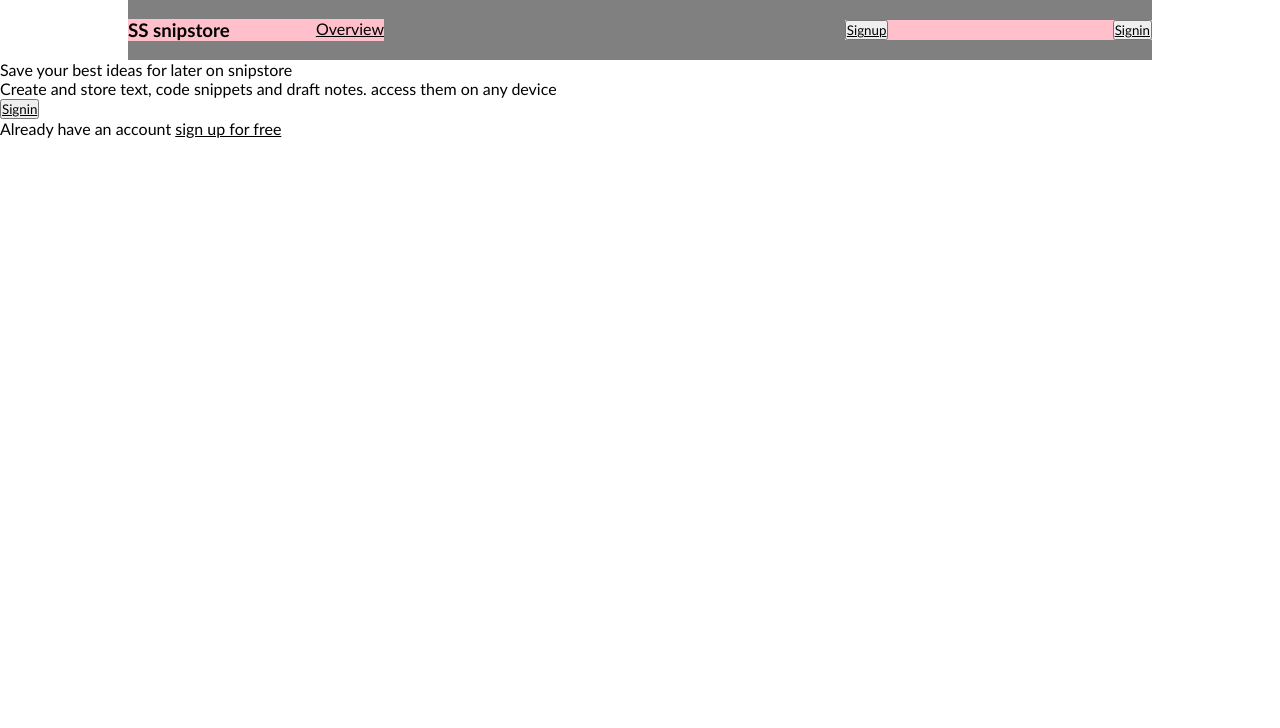
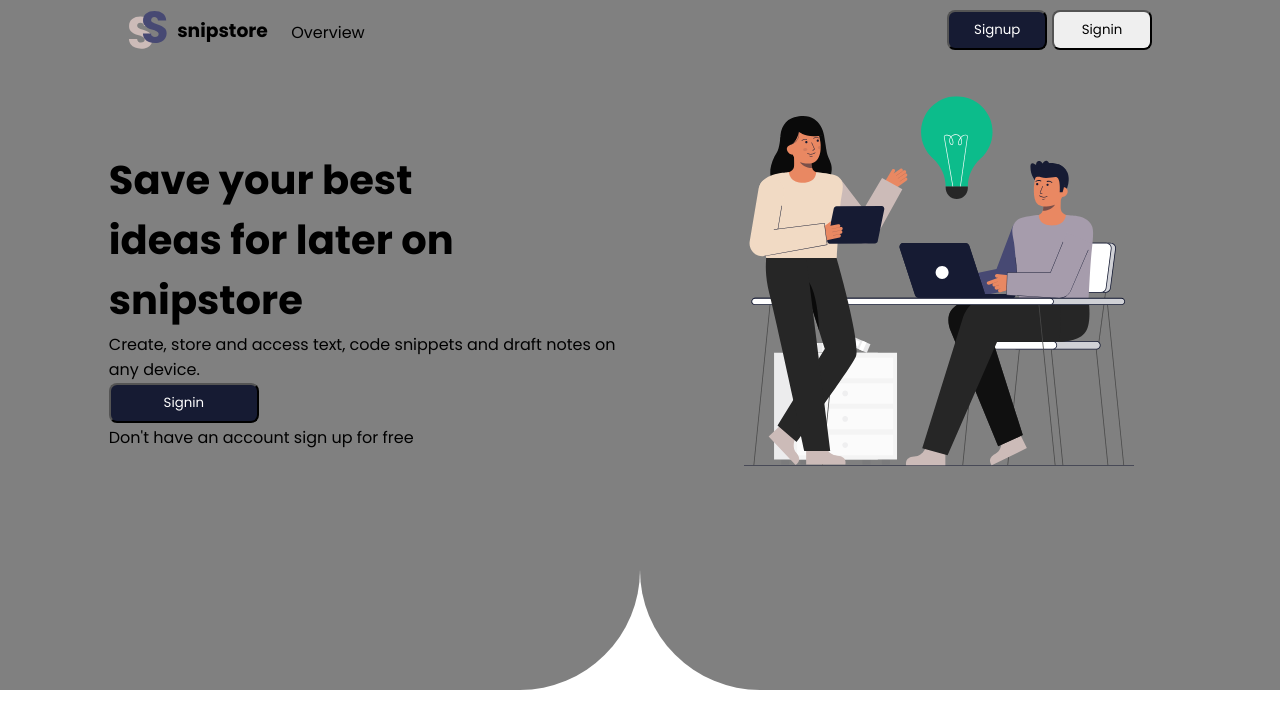
Before and after one commit to Dessira/SnipStore, a React (Create React App) app in the folder snip/: page / in a window 1280 px wide. Shown: the top 728 px of the page. Built offline with nearby package versions, Linux system fonts and the light colour scheme.

Commit message:
Styling and new components

```diff
--- a/snip/src/Home.js
+++ b/snip/src/Home.js
@@ -1,4 +1,5 @@
 import { Link } from "react-router-dom"
+import { ReactComponent as Design } from "./Idea.svg"
 
 import Navbar from './Navbar'
 const Home = () => {
@@ -8,10 +9,18 @@ const Home = () => {
 	return (
 	<div className="Home-page">
 		<Navbar />
-		<p>Save your best ideas for later on snipstore</p>
-		<p>Create and store text, code snippets and draft notes. access them on any device</p>
-		<button><Link to="/sign-in">Signin</Link></button>
-		<p>Already have an account <Link to="/sign-up">sign up for free</Link></p>
+		<div className="top">
+		<div className="top-left">
+			<div className="left-content">
+		<h1 className="head-text">Save your best <br/>ideas for later on <br/>snipstore</h1>
+		<p>Create, store and access text, code snippets and draft notes on any device.</p>
+		<button className="home-sign-in"><Link to="/sign-in">Signin</Link></button>
+		<p>Don't have an account <Link to="/sign-up">sign up for free</Link></p>
+		</div>
+		</div>
+		<div className="top-right"><Design className="home-design"/></div>
+		</div>
+		<div className="bottom"></div>
 
 	</div>
 	);
--- a/snip/src/Navbar.js
+++ b/snip/src/Navbar.js
@@ -1,17 +1,21 @@
 import { Link } from "react-router-dom"
+import { ReactComponent as Logo } from "./Vector.svg"
 
 const Navbar = () => {
 	return (
+		<div className="nav-container">
 		<nav className="navbar">
 		<div className="left-section">
-		<h3>SS snipstore</h3>
+		<Logo/>
+		<h3>snipstore</h3>
 		<a href="/overview">Overview</a>
 		</div>
 		<div className="right-section">
-		<button><Link to="/sign-up">Signup</Link></button>
-		<button><Link to="/sign-in">Signin</Link></button>
+		<button className="sign-up-btn"><Link to="/sign-up">Signup</Link></button>
+		<button className="sign-in-btn"><Link to="/sign-in" >Signin</Link></button>
 		</div>
 		</nav>
+		</div>
 	);
 }
 export default Navbar;
--- a/snip/src/Signin.js
+++ b/snip/src/Signin.js
@@ -1,6 +1,7 @@
 //import { Link } from 'react-router-dom'
 import{ useHistory } from 'react-router-dom'
 import { useState } from "react"
+import { ReactComponent as Logo } from "./Vector.svg"
 
 const Signin = () => {
         const [email, setEmail] = useState("")
@@ -27,17 +28,19 @@ const Signin = () => {
 								   }
 	return (
 	<div className="Signin-page">
-		<h1>SS Snipstore</h1>
-		<h2>Sign into your account</h2>
+      <div className='sign-form'>
+		<h1 className="top-elem"><Logo />Snipstore</h1>
+		<h2 className="top-elem">Sign into your account</h2>
 		<span id="signin_err">User not found please signup</span>
-		<form onSubmit={handleSubmit}>
+		<form onSubmit={handleSubmit} className="form-input">
 		<h3>Email</h3>
-		<input required className="signup" type="email" value={email} onChange={(e) => setEmail(e.target.value)}/>
+		<input required className="inputs" type="email" value={email} onChange={(e) => setEmail(e.target.value)}/>
 		<h3>Password</h3>
-		<input required className="signup" type="password" value={password} onChange={(e) => setPassword(e.target.value)} />
-		<button>signin</button>
+		<input required className="inputs" type="password" value={password} onChange={(e) => setPassword(e.target.value)} />
+		<button className='btn input'>Next</button>
 		</form>
-
+      <p>Sign up instead</p>
+      </div>
 	</div>
 	);
 }
--- a/snip/src/Signup.js
+++ b/snip/src/Signup.js
@@ -1,14 +1,18 @@
 import { useHistory } from "react-router-dom"
 import { useState } from "react"
+import { ReactComponent as Logo } from "./Vector.svg"
 
 const Signup = () => {
 	const [name, setName] = useState("")
 	const [email, setEmail] = useState("")
 	const [password, setPassword] = useState("")
+	const [conpassword, setConpassword] = useState("")
 	const history = useHistory()
 
 	const handleSubmit = (e) => {
-	e.preventDefault()
+		e.preventDefault()
+		if (password == conpassword){
+
 	const user = {name, email, password}
 		fetch('http://127.0.0.1:5000/signup', {
 			method: 'POST',
@@ -17,27 +21,37 @@ const Signup = () => {
 		}).then((response) => response.json())
 		.then((data) => {
 			let id = JSON.stringify(data.id)
-			if (id == "-1"){ document.getElementBy('err').style.display = "inline" }
+			if (id == "-1"){ document.getElementById('err').style.display = "inline" }
 			else{ history.push(`/user/${id}`)}
 		})
 		.catch((err) => {
 			alert(err.message);
 		})
 	}
+		else{
+			document.getElementById(('err')).textContent="Password does not match"
+			document.getElementById('err').style.display = "inline"
+		}
+	}
 	return (
 		<div className="Signup-page">
-		<h1>SnipStore</h1>
+			<div className="sign-form">
+		<h1 className="top-elem"><Logo />SnipStore</h1>
+		<h2 className="top-elem">Create an account</h2>
 		<span id = "err">email has been used</span>
-		<h2>Create an account</h2>
-		<form onsubmit={handleSubmit}>
+		<form onSubmit={handleSubmit} className="form-input">
 		<h3>Name</h3>
 		<input required className="inputs" type="text" value={name} onChange={(e) => setName(e.target.value)}/>
 		<h3>Email</h3>
 		<input required className="inputs" type="email" value={email} onChange={(e) => setEmail(e.target.value)}/>
 		<h3>Password</h3>
 		<input required className="inputs" type="password" value={password} onChange={(e) => setPassword(e.target.value)} />
-		<button>Save</button>
+		<h3>Confirm Password</h3>
+		<input required className="inputs" type="password" value={conpassword} onChange={(e) => setConpassword(e.target.value)} />
+		<button className="btn inputs">Next</button>
 		</form>
+		<p>Sign in instead</p>
+		</div>
 		</div>
 	)
 
--- a/snip/src/index.css
+++ b/snip/src/index.css
@@ -1,8 +1,14 @@
+@import url('https://fonts.googleapis.com/css2?family=Lato:wght@700&family=Poppins:wght@400;700&display=swap');
 *{
 	margin: 0;
 	padding: 0;
-	font-family: 'Gill Sans', 'Gill Sans MT', Calibri, 'Trebuchet MS', sans-serif;
+	font-family: 'Poppins', 'Gill Sans MT', Calibri, 'Trebuchet MS', sans-serif;
 	color: black;
+}
+.nav-container{
+	width: 100%;
+	height: 50px;
+	background-color:  gray;
 }
 .navbar {
 	display: flex;
@@ -10,28 +16,129 @@
 	max-width: 1200px;
 	justify-content: space-between;
 	height: 60px;
-	background-color: gray;
+	background-color:  gray;
 	margin: auto;
 	align-items: center;
 }
 .navbar .left-section{
 	display: flex;
-	width: 25%;
+	width: 250px;
+	height: 100%;
 	justify-content: space-between;
-	background-color: pink;
+	align-items: center;
 }
 .navbar .right-section{
 	display: flex;
-        width: 30%;
+        width: 20%;
         justify-content: space-between;
-        background-color: pink;
+}
+.left-section > a{
+	text-align: center;
+	padding-top: 20px;
+}
+.sign-in-btn, .sign-up-btn, .home-sign-in, a{
+	width: 100px;
+	height: 40px;
+	border-radius: 8px;
+	text-decoration: none;
+}
+.sign-up-btn, .home-sign-in{
+	background-color: #161B33;
+}
+.sign-up-btn > a{
+	color: #FFFFFF;
+}
+.home-sign-in > a{
+	color: #FFFFFF;
+}
+.home-sign-in{
+	width: 150px;
+}
+.Home-page{
+	height: 100vh;
+	background-color: white;
+}
+.top{
+	background-color: white;
+	height: 80%;
+	display: flex;
+}
+.bottom {
+	height: 7%;
+}
+.top-left {
+	border-bottom-right-radius: 120px;
+	background-color:  gray;
+	width: 50%;
+	height: 100%;
+}
+.left-content {
+	margin-top: 100px;
+	width: 80%;
+	height: 300px;
+	margin-left: 17%;
+	display: flex;
+	flex-direction: column;
+	justify-content: space-between;
+}
+.head-text{
+	font-style: normal;
+	font-weight: 700;
+	font-size: 40px;
+}
+.top-right {
+	border-bottom-left-radius: 120px;
+	background-color:  gray;
+	width: 50%;
+	height: 100%;
+}
+.home-design {
+	transform: scale(0.8);
+	margin-left: 55px;
 }
 #err {
 	display:none;
 }
-#signin_err {
+
+#draft_err,  #set-error, #signin_err{
 	display: none;
 }
-#draft_err {
-	display: none;
+.Signup-page, .Signin-page{
+	display: flex;
+	flex-direction: column;
+	align-items: center;
 }
+.inputs {
+	margin-top: 7px;
+	margin-bottom: 10px;
+	border: 1.35084px solid #161B33;
+	background-color: #FFFFFF;
+	border-radius: 8.10505px;
+	width: 348px;
+	height: 40px;
+}
+.sign-form {
+	display: flex;
+	flex-direction: column;
+	width: 348px;
+	height: 600px;
+	margin-top: 100px;
+	align-items: center;
+
+}
+.top-elem {
+	padding-bottom: 10px;
+}
+.form-input {
+	display: flex;
+	flex-direction: column;
+
+}
+.btn {
+	width: 200px;
+	height: 38px;
+	background-color: #161B33;
+	border-radius: 8px;
+	align-self: center;
+	color:#FFFFFF;
+}
```
Also changed, not shown: snip/src/Idea.svg (added), snip/src/Vector.svg (added).
